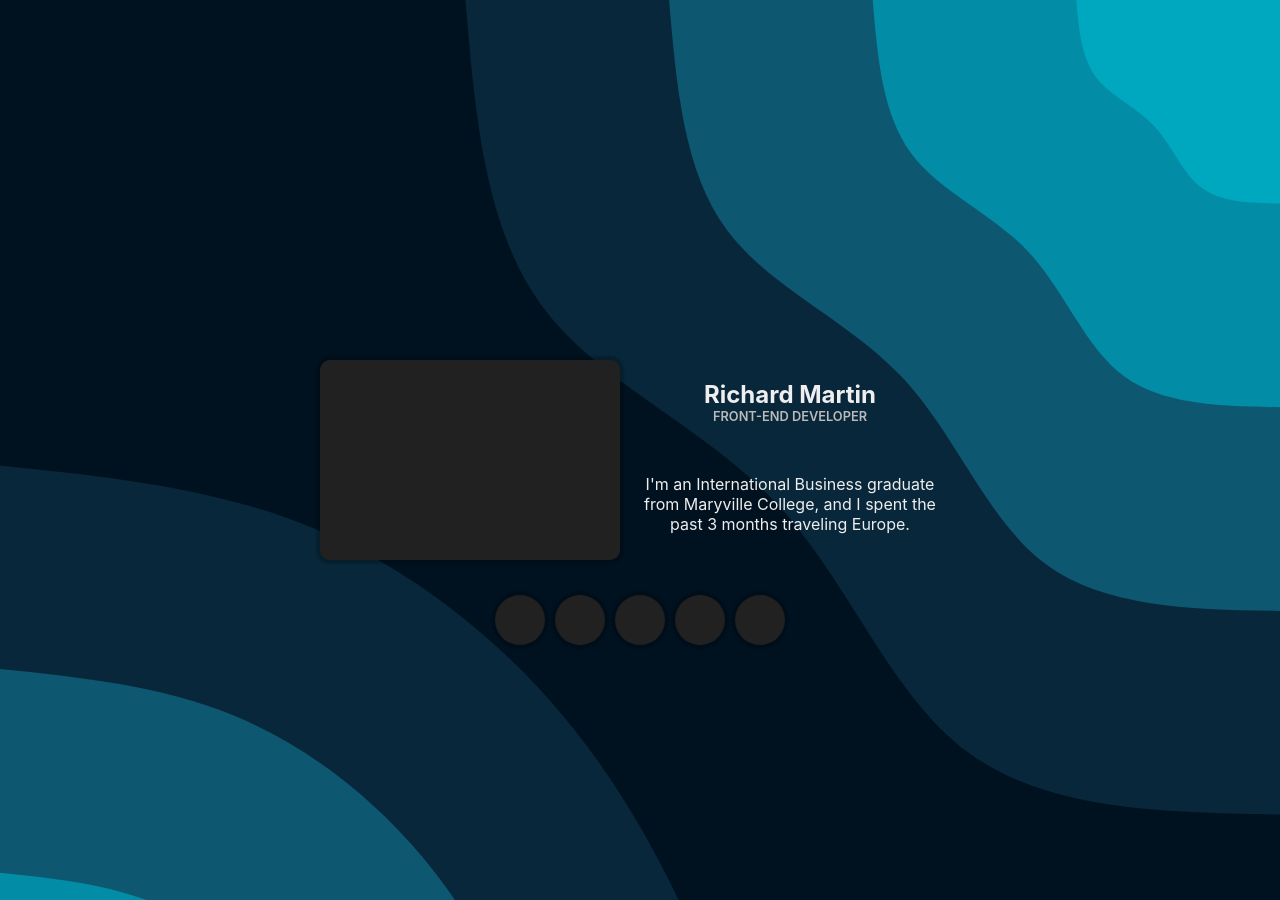
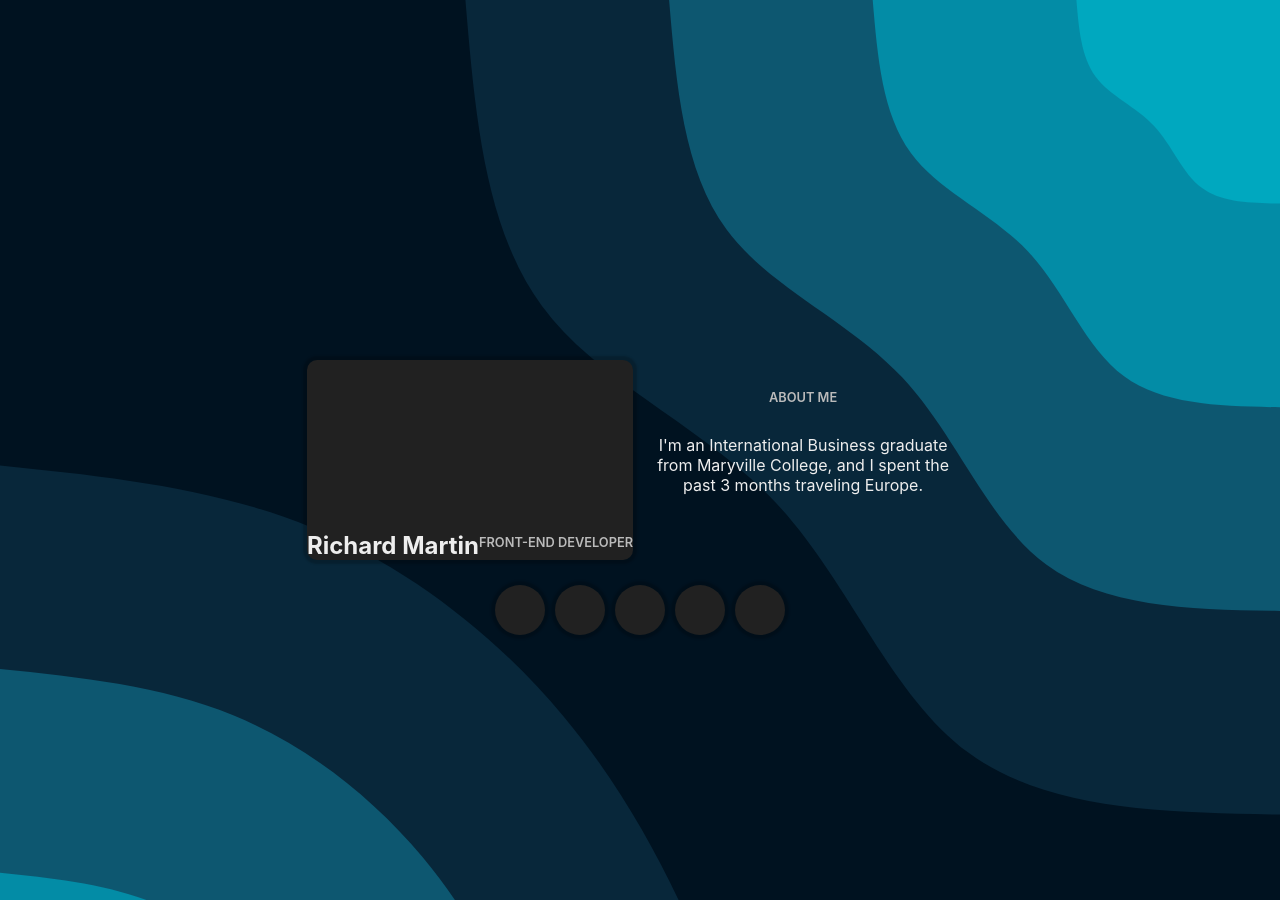
Before and after one commit to richdmartin13/token, a React (Create React App) app: page / in a window 1280 px wide. Built offline with nearby package versions, Linux system fonts and the light colour scheme.

Commit message:
MIGHTA FUCKED IT UP!!

```diff
--- a/src/App.css
+++ b/src/App.css
@@ -31,6 +31,8 @@
   background-color: #212121;
   border-radius: 10px;
   box-shadow: 0 0 2px 4px rgba(0,0,0,0.2);
+  align-items: flex-end;
+  justify-content: flex-end;
 }
 
 .profile {
@@ -40,6 +42,10 @@
   border-radius: 20px;
   margin-top: 30px;
   margin-right: 10px;
+}
+
+.intro {
+  text-align: end;
 }
 
 .badge {
--- a/src/App.js
+++ b/src/App.js
@@ -8,7 +8,8 @@
       <div className="hstack">
         <div className="hstack">
           <div className="card hstack">
-
+            <h2 className="intro">{name}</h2>
+            <h3 className="intro">{tagline}</h3>
           </div>
         </div>
         <div className="buttons hstack">
@@ -19,11 +20,7 @@
         )}
         </div>
         <div className="bio vstack">
-        <div className="hstack" style={{"width":"100%", "justify-content": "center"}}>
-          <h2>{name}</h2>
-        </div>
-        <h3>{tagline}</h3>
-        <br/>
+          <h3>About Me</h3>
           <p>{bio}</p>
         </div>
       </div>
```
Lines whose indentation alone changed are shown as unchanged.
